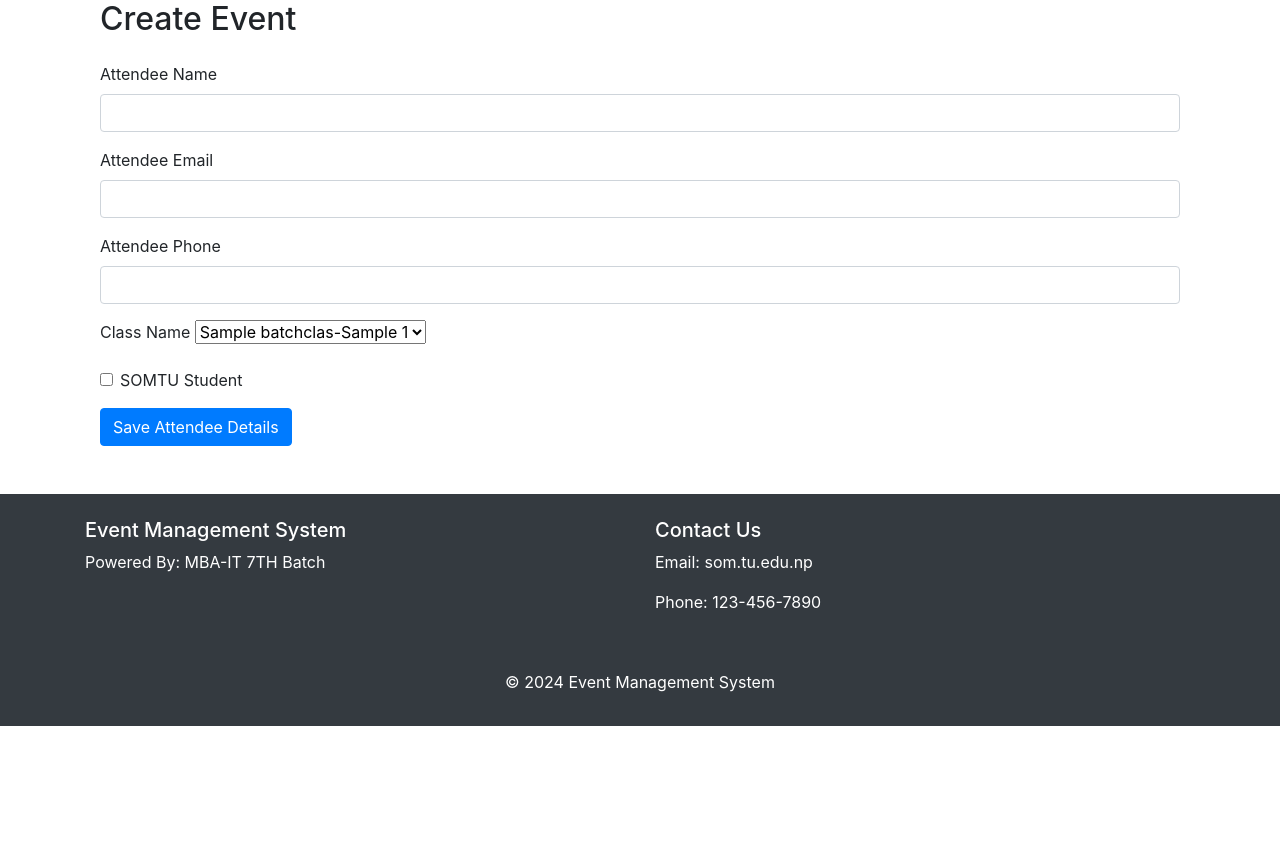
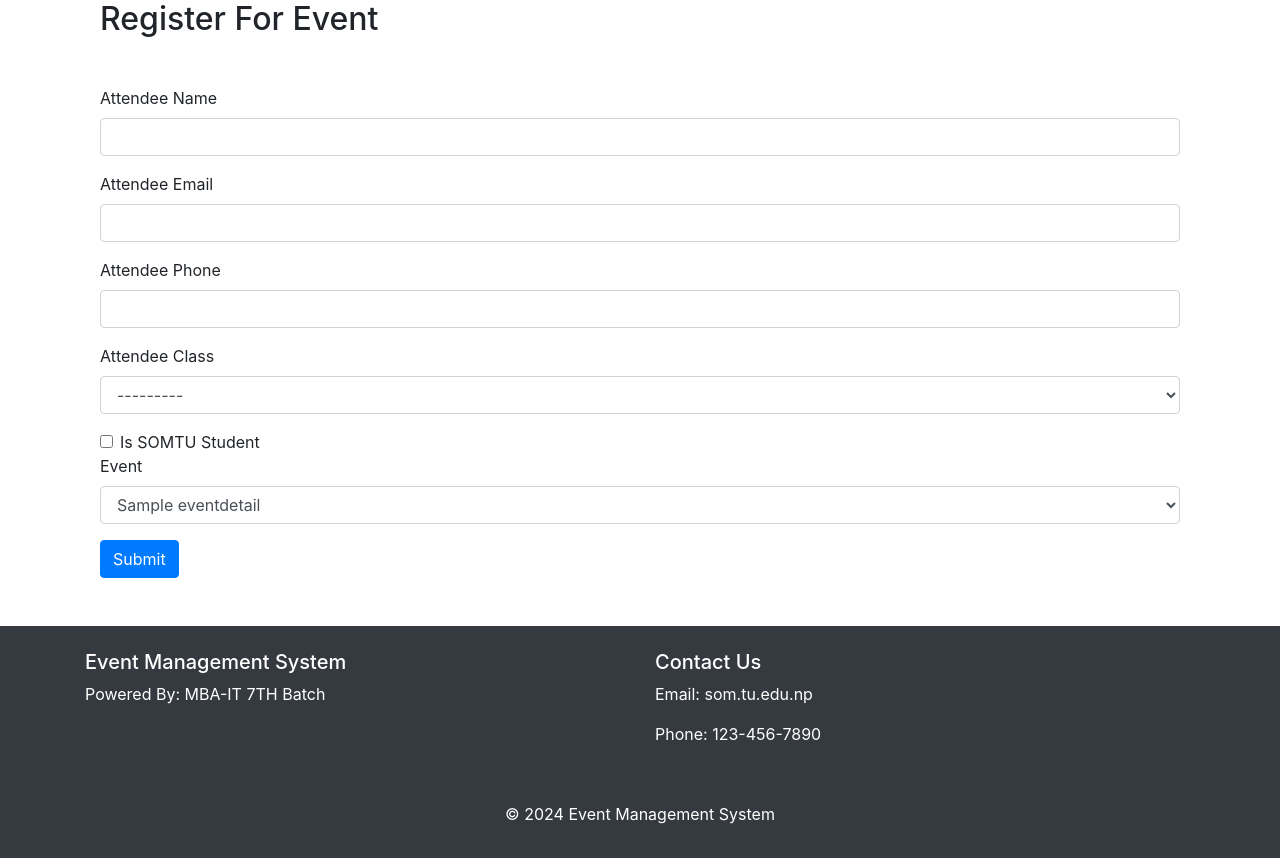
Before and after one commit to LajasLeduop/django-practice, a Django app: page /register/attendee/ in a window 1280 px wide. Shown: the part 56-914 px from the top of the page. Before the commit the page ends 782 px from the top, so only its background shows below. Run offline with Django 5.2, Linux system fonts and the light colour scheme; tables that the repository leaves empty hold one stand-in row (values such as "Sample post"); some libraries are stand-ins or nearby versions.

Commit message:
finally made it work
working changes
Over and OUT

```diff
--- a/webProject/somtuEvents/forms.py
+++ b/webProject/somtuEvents/forms.py
@@ -13,3 +13,11 @@
     class Meta:
         model = EventDetails
         fields = ['name', 'venue', 'venue_location', 'event_details', 'banner','event_start_date','event_end_date','is_active']
+
+
+class AttendeeForm(forms.ModelForm):
+    attendee_class = forms.ModelChoiceField(queryset=BatchClass.objects.all(), label="Attendee Class")
+
+    class Meta:
+        model = EventAttendee
+        fields = ['attendee_name', 'attendee_email','attendee_phone','attendee_class','is_somtu_student','event']
--- a/webProject/somtuEvents/templates/register_attendee.html
+++ b/webProject/somtuEvents/templates/register_attendee.html
@@ -1,5 +1,6 @@
 
 {% extends "layout.html" %}
+{% load widget_tweaks %}
 {% block title %} Create Event {% endblock %}
 
 
@@ -8,35 +9,34 @@
 {% block body %}
 
 <div class="container">
-    <h2>Create Event</h2>
-    <form method="post" enctype="multipart/form-data" class="my-4">
+    <h2>Register For Event</h2>
+    <form method="post" class="mt-5">
         {% csrf_token %}
-        <div class="mb-3">
-            <label for="id_attendee_name" class="form-label">Attendee Name</label>
-            <input type="text" id="id_attendee_name" name="attendee_name" class="form-control">
+        <div class="form-group">
+            <label for="{{ form.attendee_name.id_for_label }}">Attendee Name</label>
+            {{ form.attendee_name|add_class:"form-control" }}
         </div>
-        <div class="mb-3">
-            <label for="id_attendee_email" class="form-label">Attendee Email</label>
-            <input type="email" id="id_attendee_email" name="attendee_email" class="form-control">
+        <div class="form-group">
+            <label for="{{ form.attendee_email.id_for_label }}">Attendee Email</label>
+            {{ form.attendee_email|add_class:"form-control" }}
         </div>
-        <div class="mb-3">
-            <label for="id_attendee_phone" class="form-label">Attendee Phone</label>
-            <input type="tel" id="id_attendee_phone" name="attendee_phone" class="form-control">
+        <div class="form-group">
+            <label for="{{ form.attendee_phone.id_for_label }}">Attendee Phone</label>
+            {{ form.attendee_phone|add_class:"form-control" }}
         </div>
-        <div class="mb-3">
-            <label for="id_attendee_class" class="form-label">Class Name</label>
-            <select id="id_attendee_class" name="attendee_class" class="form-select">
-                {% for class in classes %}
-                <option value="option1">{{ class.class_name }}-{{ class.class_stream }} {{ class.class_batch}}</option>
-                {% endfor %}
-            </select>
+        <div class="form-group">
+            <label for="{{ form.attendee_class.id_for_label }}">Attendee Class</label>
+            {{ form.attendee_class|add_class:"form-control form-select" }}
         </div>
-        <div class="mb-3 form-check">
-            <input type="checkbox" id="id_is_active" name="is_somtu_student" class="form-check-input">
-            <label for="id_is_active" class="form-check-label">SOMTU Student</label>
+        <div class="form-check">
+            {{ form.is_somtu_student|add_class:"form-check-input" }}
+            <label class="form-check-label" for="{{ form.is_somtu_student.id_for_label }}">Is SOMTU Student</label>
         </div>
-
-        <button type="submit" class="btn btn-primary">Save Attendee Details</button>
+        <div class="form-group">
+            <label for="{{ form.event.id_for_label }}">Event</label>
+            {{ form.event|add_class:"form-control" }}
+        </div>
+        <button type="submit" class="btn btn-primary">Submit</button>
     </form>
 </div>
 {% endblock %}
--- a/webProject/somtuEvents/urls.py
+++ b/webProject/somtuEvents/urls.py
@@ -6,9 +6,9 @@
     path("",views.index.as_view(),name="index"),
     path("view/events/",views.events,name="events"),
     path("create/event",views.create_event,name="create-event"),
-    path("login/",views.loginuser.as_view(),name="login" ),
+    path("login/",views.LoginUser.as_view(),name="login"),
+    path("logout/",views.logout_user,name="logout"),
     path("admin-dash/", views.admindash,name="admindash"),
-    path("logout/",views.logout.as_view(),name="logout"),
     path("eventdetail/<str:eventid>/", views.event_details, name="event_detail"),
     path("register/attendee/",views.register.as_view(),name="register_attendee"),
     path("view/registrations/",views.view_registrations,name="view_registrations")
--- a/webProject/somtuEvents/views.py
+++ b/webProject/somtuEvents/views.py
@@ -4,23 +4,27 @@
 from django.http import HttpResponse
 from django.contrib.auth.views import LoginView,LogoutView
 from django.urls import reverse_lazy
-from . forms import LoginForm
+from . forms import LoginForm,AttendeeForm
 from django.contrib.auth.decorators import login_required
 from .models import EventDetails,EventAttendee,BatchClass
-from django.contrib.auth.mixins import LoginRequiredMixin
+from django.contrib.auth import logout
 # Create your views here.
 
 
-class loginuser(LoginView):
+class LoginUser(LoginView):
     template_name = 'login.html'
     form_class = LoginForm
     success_url = reverse_lazy('admin_request')
 
 
+def logout_user(request):
+    logout(request)
+    return redirect('index')
 
 
-class logout(LogoutView):
-    next_page = reverse_lazy('index')
+# didn't work
+# class LogoutUser(LogoutView):
+#     next_page = reverse_lazy('index')
 
 
 class index(View):
@@ -85,32 +89,23 @@
 
 class register(View):
     def post(self,request):
-        attendee_name=request.POST.get('attendee_name')
-        attendee_email=request.POST.get('attendee_email')
-        attendee_phone=request.POST.get('attendee_phone')
-        attendee_class=request.POST.get('attendee_class')
-        attendee_is_somtu_student=request.POST.get('is_somtu_student')
-
-        if attendee_is_somtu_student=="on":
-            attendee_is_somtu_student=True
-        else:
-            attendee_is_somtu_student=False
-
-        attendee=EventAttendee(
-            attendee_name=attendee_name,
-            attendee_email=attendee_email,
-            attendee_phone=attendee_phone,
-            attendee_class=attendee_class,
-            is_somtu_student=attendee_is_somtu_student
-        )
-
-        attendee.save()
+        form = AttendeeForm(request.POST)
+        if form.is_valid():
+            # Create an instance of the EventAttendee model but don't save it yet
+            event_attendee = form.save(commit=False)
+            if event_attendee.is_somtu_student== 'on':
+                event_attendee.is_somtu_student=True
+            else:
+                event_attendee.is_somtu_student=False
+        event_attendee.save()
         return redirect('index')
 
 
     def get(self,request):
+        form=AttendeeForm()
         classes=BatchClass.objects.all()
         data={
+            'form':form,
             'classes':classes
         }
         return render(request,"register_attendee.html",data)
--- a/webProject/webProject/settings.py
+++ b/webProject/webProject/settings.py
@@ -38,7 +38,8 @@
     'django.contrib.sessions',
     'django.contrib.messages',
     'django.contrib.staticfiles',
-    'somtuEvents'
+    'somtuEvents',
+    'widget_tweaks'
 ]
 
 MIDDLEWARE = [
```
Also changed, not shown: webProject/media/images/scrum-framework-9.29.23.png (added).
